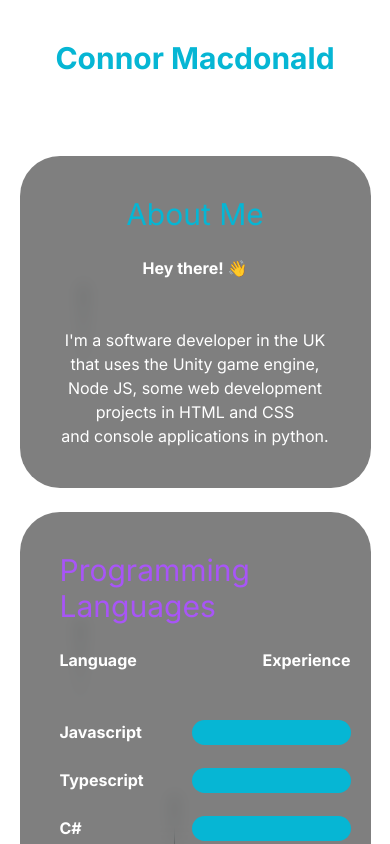
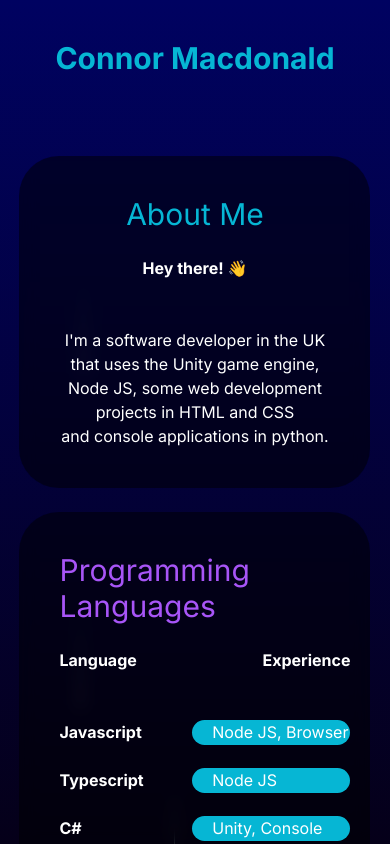
Before and after one commit to OCSYT/Portfolio, a Next.js app in the folder Main/: page / in a window 390 px wide. Built offline with nearby package versions, Linux system fonts and the light colour scheme.

Commit message:
Mobile site working

```diff
--- a/Main/src/app/LanguageElement.tsx
+++ b/Main/src/app/LanguageElement.tsx
@@ -19,7 +19,7 @@ function LanguageElement(Name: string, Content: string, Amount: number) {
         <div className="w-full h-full">
             <strong className="inline-block">{Name} &nbsp;&nbsp;&nbsp;</strong>
             <div className="absolute mr-5 inline-block w-9/12">
-                <div style={{ width: "calc(" + Amount / 2 + "% - 2vh)", height: "25px" }} className={"languagebar " + BarColor + " p-[.1vw] truncate fixed right-5 rounded-[2.5rem]"}><p className="relative bottom-0 left-5">{Content}</p></div>
+                <div style={{ width: "calc(" + Amount / 2 + "% - 2vh)", height: "25px" }} className={"languagebar " + BarColor + " p-[.1vw] truncate fixed right-5 rounded-[2.5rem]"}><p className="relative language-text left-5">{Content}</p></div>
             </div>
             <br /><br />
         </div>
--- a/Main/src/app/globals.css
+++ b/Main/src/app/globals.css
@@ -36,17 +36,47 @@ a:hover{
 }
 
 .content-container{
-  width: 50vw;
+  width: 75vw;
+}
+.container{
+  margin-bottom: 100px;
 }
 
-@media screen and (max-width: 800px) {
-  .languagebar {
-      color: rgba(0,0,0,0);
-  }
+@media screen and (max-width: 768px) {
   .content-container{
     width: 90vw;
   }
 }
+
+@media screen and (min-width: 2000px) {
+  .content-container{
+    width: 75vw;
+  }
+  .content-container>*{
+    zoom: 2;
+    padding: 5%;
+  }
+  .title{
+    zoom: 2;
+  }
+}
+
+@media screen and (min-width: 4000px) {
+  .content-container{
+    width: 75vw;
+  }
+  .content-container>*{
+    zoom: 4;
+    padding: 5%;
+  }
+  .title{
+    zoom: 4;
+  }
+  .language-text{
+    bottom: 25%;
+  }
+}
+
 
 .drop {
   background:-webkit-gradient(linear,0% 0%,0% 100%, from(rgba(13,52,58,1) ), to(rgba(255,255,255,0.6))  );
@@ -62,8 +92,3 @@ a:hover{
 @keyframes fall {
 	to {margin-top:100%; opacity: 1;}
 }
-
-
-.container{
-  margin-bottom: 100px;
-}
--- a/Main/src/app/page.tsx
+++ b/Main/src/app/page.tsx
@@ -10,10 +10,12 @@ import ContactInfo from './Contact';
 export default function Main() {
   return (
     <div id="root">
+      <div id="background" />
       <CreateRain />
-      <div className="m-0 p-0 w-full flex flex-col min-h-screen justify-center items-center container">
+      <div className="mr-10 p-0 w-full flex justify-center items-center">
+        <div className="flex flex-col justify-center items-center">
           {/* Header */}
-        <div className="bg-transparent p-10 font-bold text-cyan-500 text-3xl mb-10 top-0 z-10 text-center">
+          <div className="title bg-transparent p-10 font-bold text-cyan-500 text-3xl mb-10 top-0 z-10 text-center">
             <h1>Connor Macdonald</h1>
           </div>
           <Introduction></Introduction>
@@ -23,5 +25,6 @@ export default function Main() {
           <ContactInfo></ContactInfo>
         </div>
       </div>
+    </div>
   );
 }
```
Lines whose indentation alone changed are shown as unchanged.
